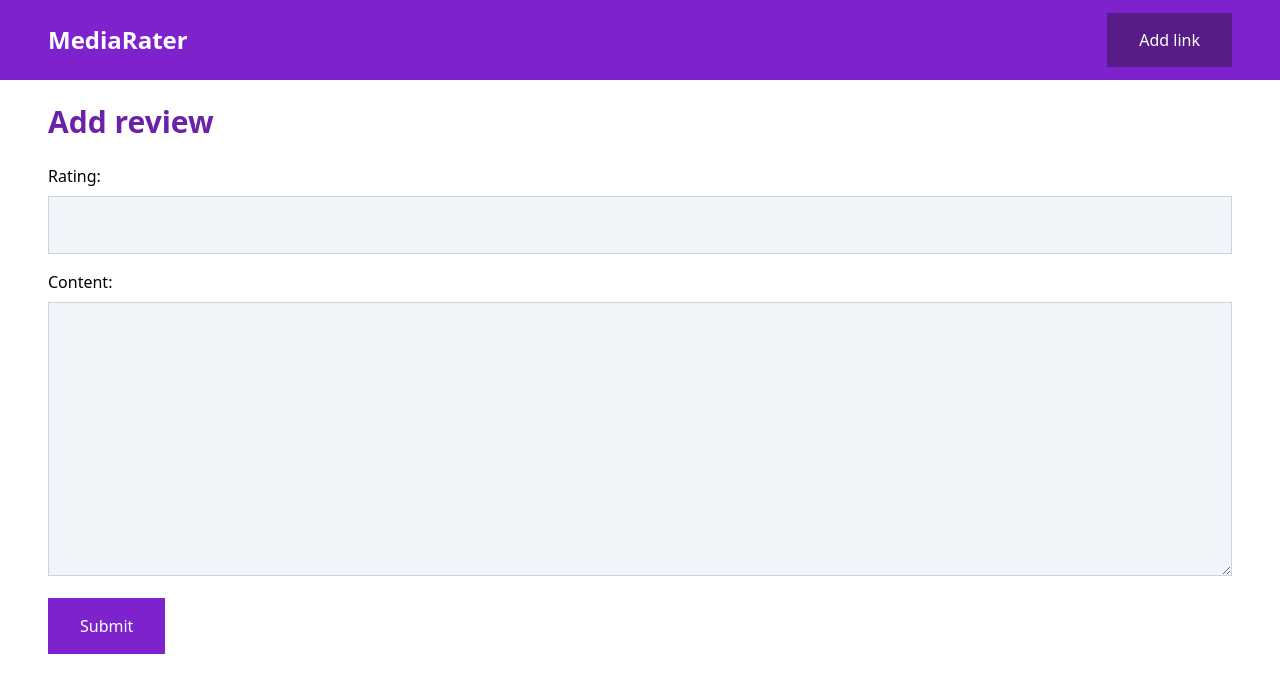
After one commit to lrreverence/Media-Rater-Project, a Django app: page /links/2/add/ in a window 1280 px wide. The commit adds this page. Shown: the top 693 px of the page. Run offline with Django 5.2, Linux system fonts and the light colour scheme; a user stored in the database is signed in; data comes from the database, SQL or seed files in the repository; both versions use the stored data as it was after the commit; some libraries are stand-ins or nearby versions.

Commit message:
Add reviews

```diff
--- a/link/forms.py
+++ b/link/forms.py
@@ -10,3 +10,12 @@ class LinkForm(forms.ModelForm):
             'name': forms.TextInput(attrs={'class':'w-full mt-2 py-4 px-6 bg-slate-100 border border-slate-300'}),
             'url': forms.URLInput(attrs={'class':'w-full mt-2 py-4 px-6 bg-slate-100 border border-slate-300'})
         }
+
+class ReviewForm(forms.ModelForm):
+    class Meta:
+        model = Review
+        fields = ('rating', 'content',)
+        widgets = {
+            'rating': forms.NumberInput(attrs={'class':'w-full mt-2 py-4 px-6 bg-slate-100 border border-slate-300'}),
+            'content': forms.Textarea(attrs={'class':'w-full mt-2 py-4 px-6 bg-slate-100 border border-slate-300'})
+        }
--- a/link/models.py
+++ b/link/models.py
@@ -8,6 +8,17 @@ class Link(models.Model):
 
     def __str__(self):
         return self.name
+
+    def get_rating(self):
+        if self.reviews.count():
+            total_score = 0
+
+            for review in self.reviews.all():
+                total_score += review.rating
+
+            return total_score / self.reviews.count()
+
+        return 'No reviews'
 
 class Review(models.Model):
     link = models.ForeignKey(Link, related_name='reviews', on_delete=models.CASCADE)
--- /dev/null
+++ b/link/templates/link/add_review.html
@@ -0,0 +1,15 @@
+{% extends 'core/base.html' %}
+
+{% block title %}Add review{% endblock %}
+
+{% block content %}
+    <h1 class="mb-6 text-3xl text-purple-800 font-bold">Add review</h1>
+
+    <form method="post" action="." class="space-y-4">
+        {% csrf_token %}
+
+        {{ form.as_p }}
+
+        <button type="submit" class="py-4 px-8 bg-purple-700 text-white">Submit</button>
+    </form>
+{% endblock %}
--- a/link/urls.py
+++ b/link/urls.py
@@ -1,9 +1,11 @@
 from django.urls import path
 
-from .views import add_link
+from .views import add_link, add_review, detail
 
 app_name= 'link'
 
 urlpatterns = [
     path('add/', add_link, name='add_link'),
+    path('<int:pk>/', detail, name='detail'),
+    path('<int:pk>/add/', add_review, name='add_review'),
 ]
--- a/link/views.py
+++ b/link/views.py
@@ -1,7 +1,15 @@
-from django.shortcuts import redirect, render
+from django.shortcuts import get_object_or_404, redirect, render
 from django.contrib.auth.decorators import login_required
 
-from .forms import LinkForm
+from .forms import LinkForm, ReviewForm
+from .models import Link
+
+def detail(request, pk):
+    link= get_object_or_404(Link, pk=pk)
+
+    return render(request, 'link/detail.html',{
+        'link':link
+    })
 
 @login_required
 def add_link(request):
@@ -11,10 +19,31 @@ def add_link(request):
         if form.is_valid():
             link = form.save()
 
-            return redirect('/')
+            return redirect('link:detail', pk=link.pk)
     else:
         form = LinkForm()
 
     return render(request, 'link/add_link.html',{
         'form':form
     })
+
+@login_required
+def add_review(request,pk):
+    link = get_object_or_404(Link, pk=pk)
+
+    if request.method == 'POST':
+        form = ReviewForm(request.POST)
+
+        if form.is_valid():
+            review = form.save(commit=False)
+            review.link = link
+            review.user = request.user
+            review.save()
+
+            return redirect('link:detail', pk=pk)
+    else:
+        form = ReviewForm()
+
+        return render(request, 'link/add_review.html',{
+        'form':form
+    })
```
Also changed, not shown: core/templates/core/index.html (+17 -1 lines), core/views.py (+7 -1 lines), link/templates/link/detail.html (added, +26 -0 lines), db.sqlite3.
